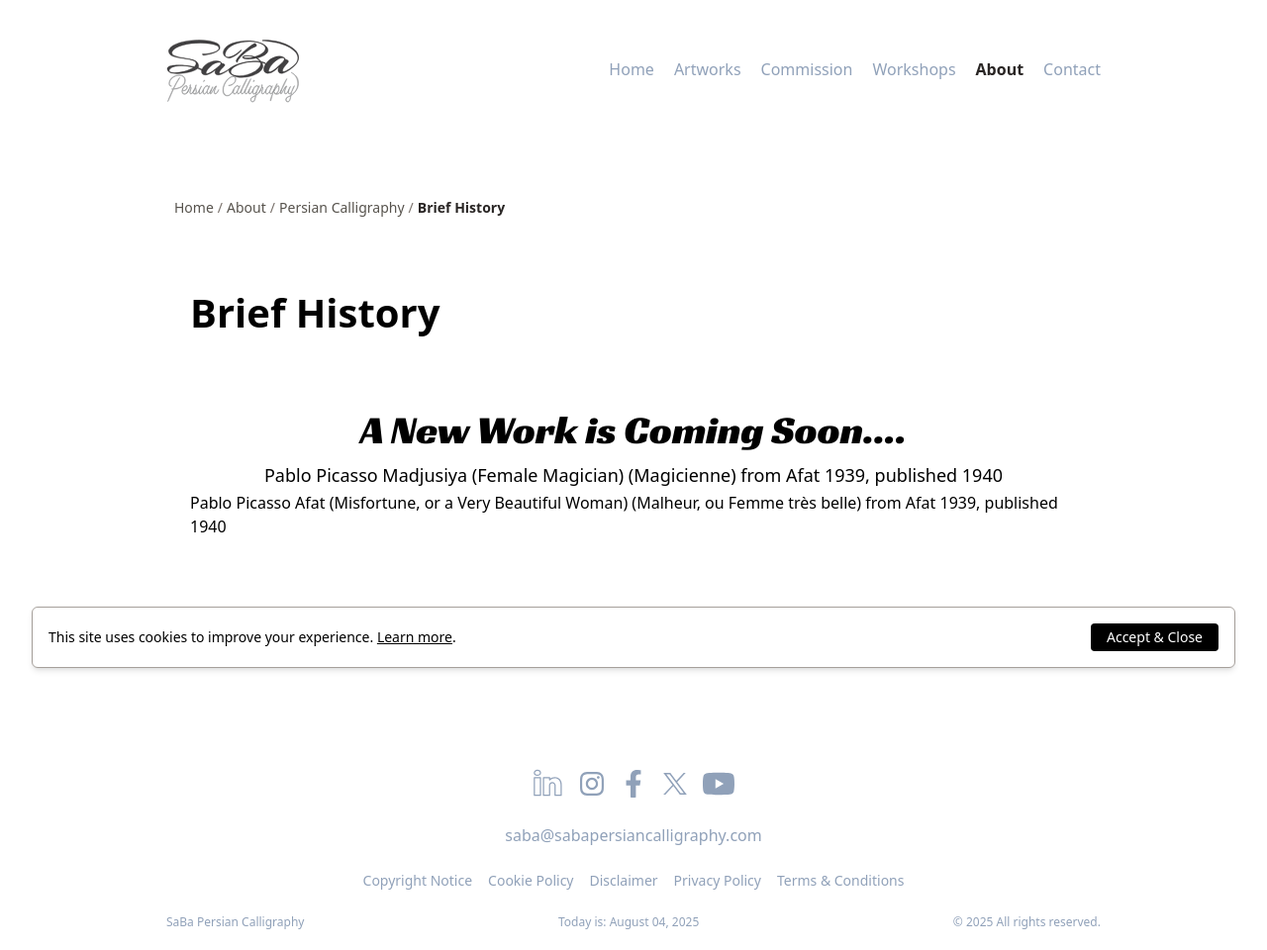
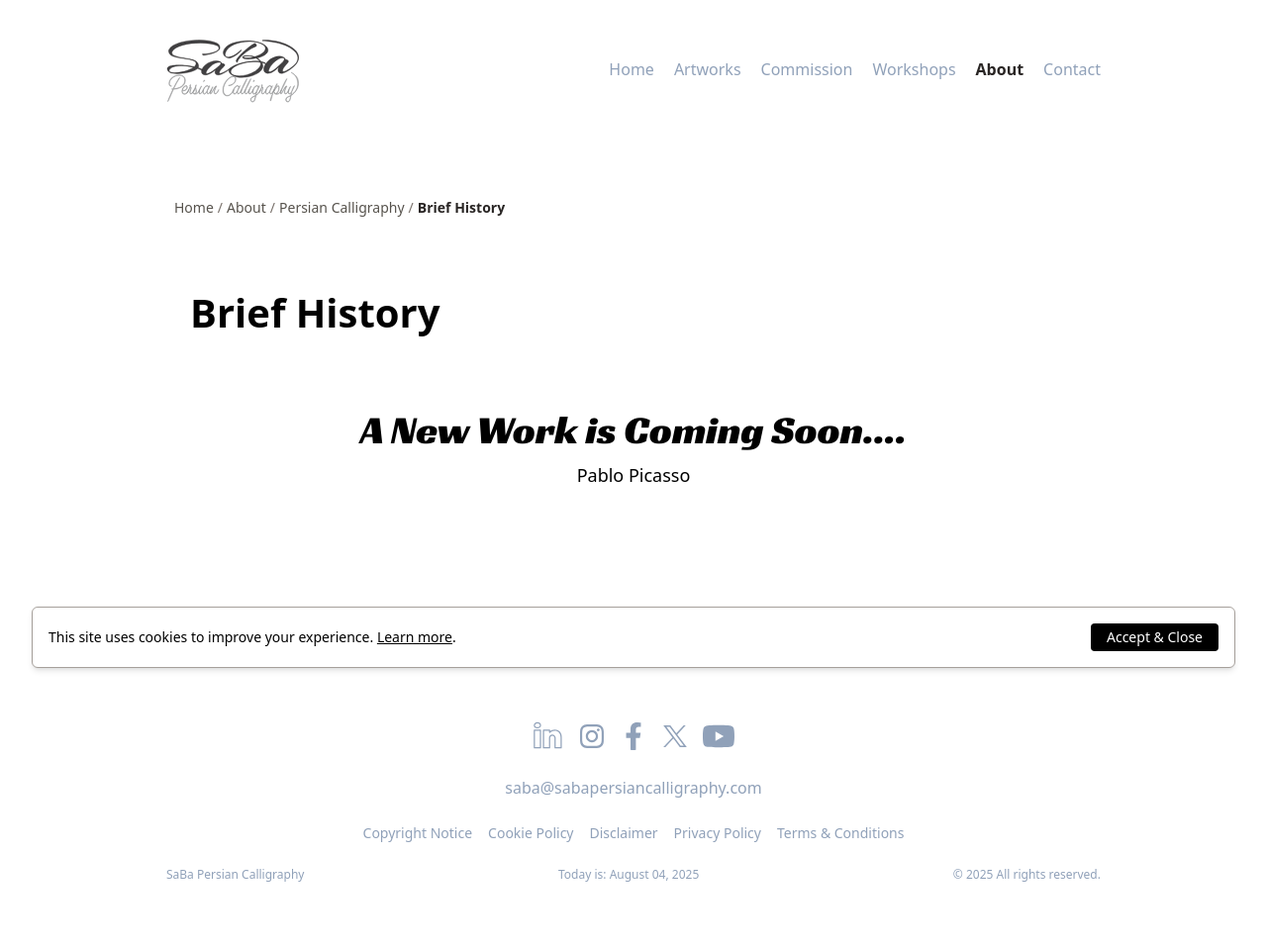
Before and after one commit to sabaPersianCalligraphy/spc, a Jekyll site: the page built from _blogs/brief-history.html, in a window 1280 px wide. Shown: the whole page at 99% size. Built offline with Jekyll 4.4.1, drawn with Linux system fonts in a browser that asks for light colours; some web fonts are replaced; after the commit the page ends 912 px from its top, so only the background shows below that.

Commit message:
Update brief-history.html

```diff
--- a/_blogs/brief-history.html
+++ b/_blogs/brief-history.html
@@ -13,11 +13,4 @@ layout: blog-single
 <div class="coming-soon">
     <h2 class="text-center racing-sans-one-regular" style="padding-top: 3rem;">A New Work is Coming Soon....</h2>
     <p class="text-center" style="font-size: 18px; line-height: 32px;">Pablo Picasso
-Madjusiya (Female Magician) (Magicienne) from Afat
-1939, published 1940</p>
-
-    <p>Pablo Picasso
-Afat (Misfortune, or a Very Beautiful Woman) (Malheur, ou Femme très belle) from Afat
-1939, published 1940</p>
-
 </div>
```
